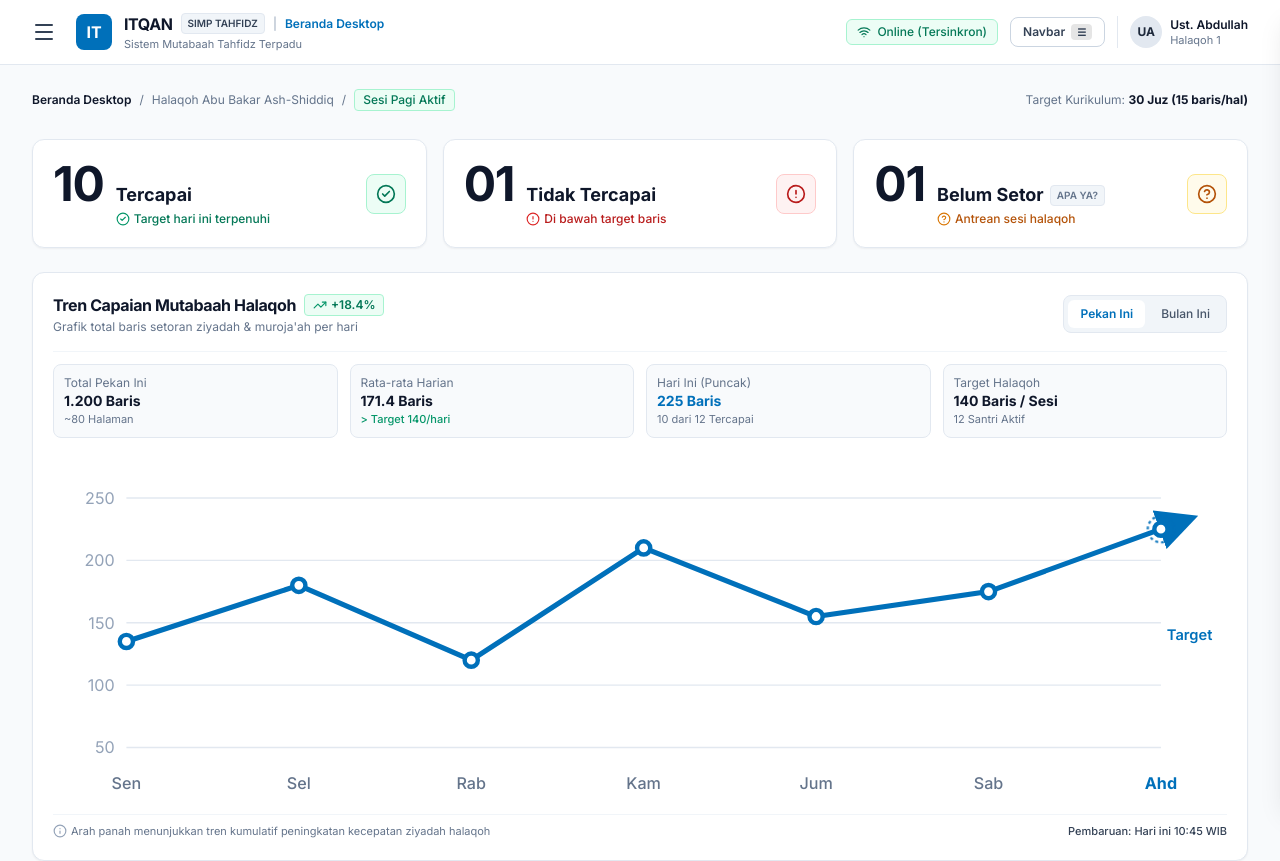
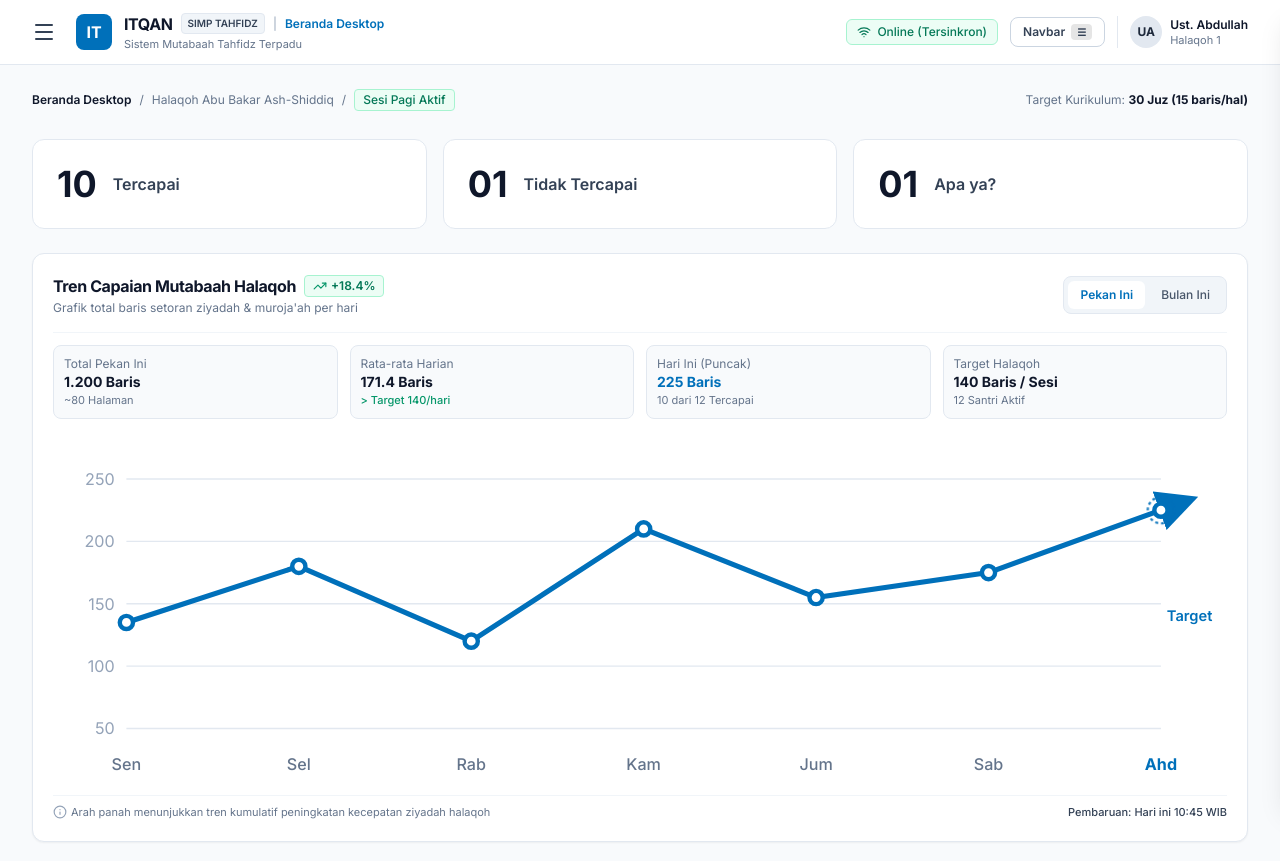
Before and after one commit to FaishalFaiz/ITQAN-Sistem-Mutabaah-Tahfidz-Terpadu, a React (Vite) app: page / in a window 1280 px wide. Shown: the top 861 px of the page. Built offline with nearby package versions, Linux system fonts and the light colour scheme.

Commit message:
refactor(dashboard): simplify StatCards to clean and clear layout

```diff
--- a/src/components/dashboard/StatCards.tsx
+++ b/src/components/dashboard/StatCards.tsx
@@ -1,123 +1,49 @@
 import React from 'react';
-import { CheckCircle2, AlertCircle, HelpCircle } from 'lucide-react';
 
 interface StatCardsProps {
   tercapaiCount?: number;
   tidakTercapaiCount?: number;
   belumSetorCount?: number;
-  onFilterChange?: (status: 'all' | 'tercapai' | 'tidak_tercapai' | 'belum_setor') => void;
-  activeFilter?: string;
 }
 
 export const StatCards: React.FC<StatCardsProps> = ({
   tercapaiCount = 10,
   tidakTercapaiCount = 1,
   belumSetorCount = 1,
-  onFilterChange,
-  activeFilter = 'all',
 }) => {
-  // Format to 2 digits as shown in wireframe (10, 01, 01)
-  const formatNum = (num: number) => num < 10 ? `0${num}` : `${num}`;
+  const formatNum = (num: number) => (num < 10 ? `0${num}` : `${num}`);
 
   return (
     <div className="grid grid-cols-1 sm:grid-cols-3 gap-4">
       {/* Card 1: 10 Tercapai */}
-      <button
-        type="button"
-        onClick={() => onFilterChange?.(activeFilter === 'tercapai' ? 'all' : 'tercapai')}
-        className={`text-left bg-white border rounded-xl p-5 shadow-[0_1px_2px_rgba(0,0,0,0.05)] transition-all relative overflow-hidden group ${
-          activeFilter === 'tercapai'
-            ? 'border-emerald-500 ring-2 ring-emerald-500/20 bg-emerald-50/20'
-            : 'border-slate-200 hover:border-emerald-300 hover:shadow-sm'
-        }`}
-      >
-        <div className="flex items-center justify-between">
-          <div className="flex items-baseline gap-3">
-            <span className="text-4xl sm:text-5xl font-extrabold text-slate-900 tracking-tight font-sans">
-              {formatNum(tercapaiCount)}
-            </span>
-            <div>
-              <span className="text-base sm:text-lg font-bold text-slate-900 block leading-tight">
-                Tercapai
-              </span>
-              <span className="text-xs text-emerald-700 font-medium flex items-center gap-1 mt-0.5">
-                <CheckCircle2 className="w-3.5 h-3.5 text-emerald-600 inline" />
-                Target hari ini terpenuhi
-              </span>
-            </div>
-          </div>
-          <div className="hidden xl:flex w-10 h-10 rounded-lg bg-emerald-50 border border-emerald-200 items-center justify-center text-emerald-700">
-            <CheckCircle2 className="w-5 h-5" />
-          </div>
-        </div>
-      </button>
+      <div className="bg-white border border-slate-200 rounded-xl p-6 shadow-xs flex items-center gap-4">
+        <span className="text-4xl font-bold text-slate-900">
+          {formatNum(tercapaiCount)}
+        </span>
+        <span className="text-base font-semibold text-slate-700">
+          Tercapai
+        </span>
+      </div>
 
       {/* Card 2: 01 Tidak Tercapai */}
-      <button
-        type="button"
-        onClick={() => onFilterChange?.(activeFilter === 'tidak_tercapai' ? 'all' : 'tidak_tercapai')}
-        className={`text-left bg-white border rounded-xl p-5 shadow-[0_1px_2px_rgba(0,0,0,0.05)] transition-all relative overflow-hidden group ${
-          activeFilter === 'tidak_tercapai'
-            ? 'border-red-500 ring-2 ring-red-500/20 bg-red-50/20'
-            : 'border-slate-200 hover:border-red-300 hover:shadow-sm'
-        }`}
-      >
-        <div className="flex items-center justify-between">
-          <div className="flex items-baseline gap-3">
-            <span className="text-4xl sm:text-5xl font-extrabold text-slate-900 tracking-tight font-sans">
-              {formatNum(tidakTercapaiCount)}
-            </span>
-            <div>
-              <span className="text-base sm:text-lg font-bold text-slate-900 block leading-tight">
-                Tidak Tercapai
-              </span>
-              <span className="text-xs text-red-700 font-medium flex items-center gap-1 mt-0.5">
-                <AlertCircle className="w-3.5 h-3.5 text-red-600 inline" />
-                Di bawah target baris
-              </span>
-            </div>
-          </div>
-          <div className="hidden xl:flex w-10 h-10 rounded-lg bg-red-50 border border-red-200 items-center justify-center text-red-700">
-            <AlertCircle className="w-5 h-5" />
-          </div>
-        </div>
-      </button>
+      <div className="bg-white border border-slate-200 rounded-xl p-6 shadow-xs flex items-center gap-4">
+        <span className="text-4xl font-bold text-slate-900">
+          {formatNum(tidakTercapaiCount)}
+        </span>
+        <span className="text-base font-semibold text-slate-700">
+          Tidak Tercapai
+        </span>
+      </div>
 
-      {/* Card 3: 01 Apa ya? (Belum Setor / Perlu Follow-up) */}
-      <button
-        type="button"
-        onClick={() => onFilterChange?.(activeFilter === 'belum_setor' ? 'all' : 'belum_setor')}
-        className={`text-left bg-white border rounded-xl p-5 shadow-[0_1px_2px_rgba(0,0,0,0.05)] transition-all relative overflow-hidden group ${
-          activeFilter === 'belum_setor'
-            ? 'border-amber-500 ring-2 ring-amber-500/20 bg-amber-50/20'
-            : 'border-slate-200 hover:border-amber-300 hover:shadow-sm'
-        }`}
-      >
-        <div className="flex items-center justify-between">
-          <div className="flex items-baseline gap-3">
-            <span className="text-4xl sm:text-5xl font-extrabold text-slate-900 tracking-tight font-sans">
-              {formatNum(belumSetorCount)}
-            </span>
-            <div>
-              <div className="flex items-center gap-1.5">
-                <span className="text-base sm:text-lg font-bold text-slate-900 block leading-tight">
-                  Belum Setor
-                </span>
-                <span className="text-[10px] uppercase font-semibold text-slate-500 bg-slate-100 px-1.5 py-0.5 rounded border border-slate-200">
-                  Apa ya?
-                </span>
-              </div>
-              <span className="text-xs text-amber-700 font-medium flex items-center gap-1 mt-0.5">
-                <HelpCircle className="w-3.5 h-3.5 text-amber-600 inline" />
-                Antrean sesi halaqoh
-              </span>
-            </div>
-          </div>
-          <div className="hidden xl:flex w-10 h-10 rounded-lg bg-amber-50 border border-amber-200 items-center justify-center text-amber-700">
-            <HelpCircle className="w-5 h-5" />
-          </div>
-        </div>
-      </button>
+      {/* Card 3: 01 Apa ya? */}
+      <div className="bg-white border border-slate-200 rounded-xl p-6 shadow-xs flex items-center gap-4">
+        <span className="text-4xl font-bold text-slate-900">
+          {formatNum(belumSetorCount)}
+        </span>
+        <span className="text-base font-semibold text-slate-700">
+          Apa ya?
+        </span>
+      </div>
     </div>
   );
 };
```
